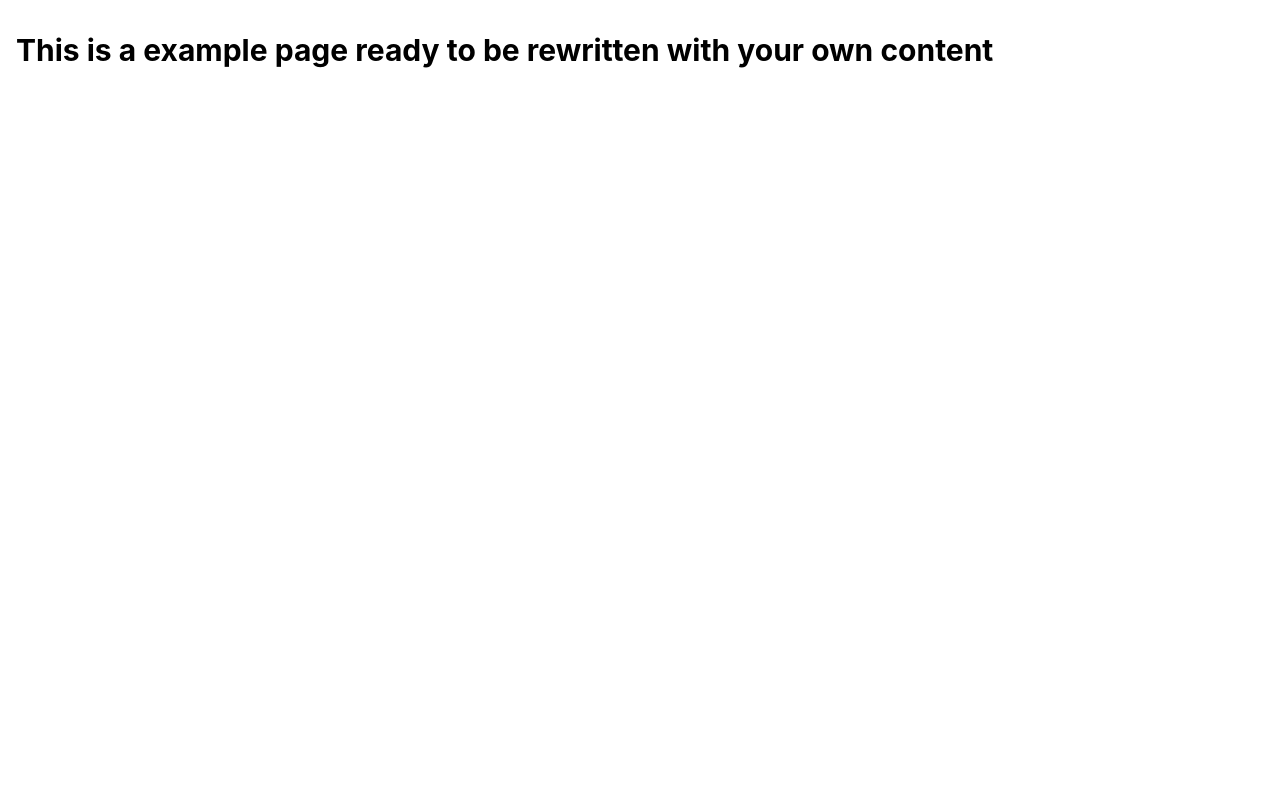
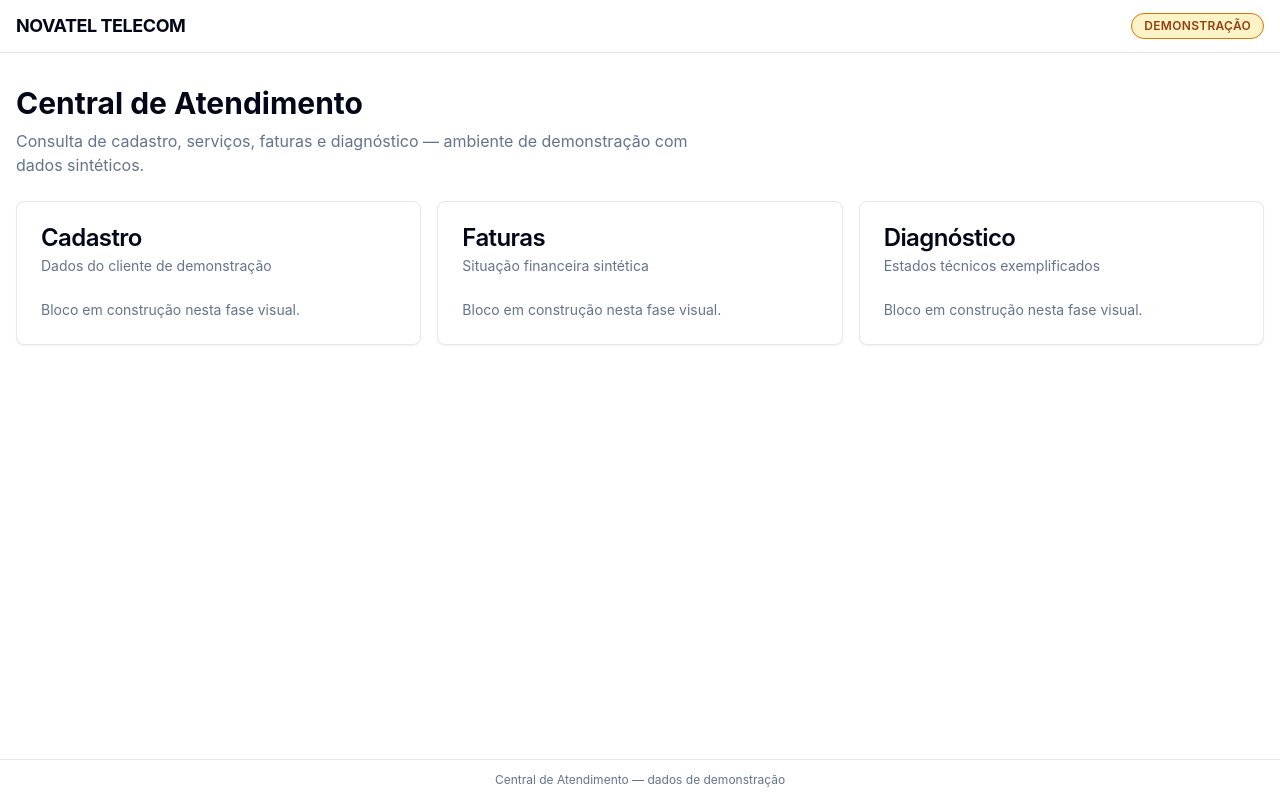
Before and after one commit to gustavoromanholinp-stack/novatel-diagnostico-do-cliente-609cge92r, a React (Vite) app: page / in a window 1280 px wide. Built offline with nearby package versions, Linux system fonts and the light colour scheme.

Commit message:
CA-V02: base visual — header NOVATEL TELECOM + selo Demonstração, tela inicial e título do site

```diff
--- a/index.html
+++ b/index.html
@@ -1,12 +1,12 @@
 <!-- HTML template for the frontend react app: https://developer.mozilla.org/en-US/docs/Web/HTML -->
 <!doctype html>
-<html lang="en">
+<html lang="pt-BR">
   <head>
     <meta charset="UTF-8" />
     <meta name="viewport" content="width=device-width, initial-scale=1.0" />
-    <title>Um incrível projeto do Skip</title>
-    <meta name="description" content="Projeto gerado usando Skip (https://goskip.dev)" />
-    <meta name="author" content="Skip (https://goskip.dev)" />
+    <title>Central de Atendimento — NOVATEL TELECOM (Demonstração)</title>
+    <meta name="description" content="Central de Atendimento NovaTel — ambiente de demonstração com dados sintéticos." />
+    <meta name="author" content="NovaTel" />
     <meta property="og:image" content="/og-image.png" />
   </head>
 
--- a/src/components/Layout.tsx
+++ b/src/components/Layout.tsx
@@ -1,13 +1,27 @@
-/* Layout Component - A component that wraps the main content of the app
-   - Use this file to add a header, footer, or other elements that should be present on every page
-   - This component is used in the App.tsx file to wrap the main content of the app */
-
 import { Outlet } from 'react-router-dom'
 
 export default function Layout() {
   return (
-    <main className="flex flex-col min-h-screen">
-      <Outlet />
+    <main className="flex min-h-screen flex-col bg-background text-foreground">
+      <header className="border-b">
+        <div className="container mx-auto flex flex-wrap items-center justify-between gap-2 px-4 py-3">
+          <span className="text-lg font-bold tracking-tight">NOVATEL TELECOM</span>
+          <span
+            className="rounded-full border border-amber-600 bg-amber-100 px-3 py-1 text-xs font-semibold uppercase tracking-wide text-amber-800"
+            aria-label="Ambiente de demonstração"
+          >
+            Demonstração
+          </span>
+        </div>
+      </header>
+      <div className="flex-1">
+        <Outlet />
+      </div>
+      <footer className="border-t py-3">
+        <div className="container mx-auto px-4 text-center text-xs text-muted-foreground">
+          Central de Atendimento — dados de demonstração
+        </div>
+      </footer>
     </main>
   )
 }
--- a/src/pages/Index.tsx
+++ b/src/pages/Index.tsx
@@ -1,10 +1,42 @@
-/* Home Page - Replace this page layout, components, content, behavior with what you want and translate to the language of the user */
+import { Card, CardContent, CardDescription, CardHeader, CardTitle } from '@/components/ui/card'
+
 const Index = () => {
   return (
-    <div className="container mx-auto py-8 px-4">
-      <h1 className="text-3xl font-bold mb-6">
-        This is a example page ready to be rewritten with your own content
-      </h1>
+    <div className="container mx-auto px-4 py-8">
+      <h1 className="text-2xl font-bold md:text-3xl">Central de Atendimento</h1>
+      <p className="mt-2 max-w-2xl text-muted-foreground">
+        Consulta de cadastro, serviços, faturas e diagnóstico — ambiente de demonstração com dados
+        sintéticos.
+      </p>
+      <div className="mt-6 grid gap-4 md:grid-cols-3">
+        <Card>
+          <CardHeader>
+            <CardTitle>Cadastro</CardTitle>
+            <CardDescription>Dados do cliente de demonstração</CardDescription>
+          </CardHeader>
+          <CardContent className="text-sm text-muted-foreground">
+            Bloco em construção nesta fase visual.
+          </CardContent>
+        </Card>
+        <Card>
+          <CardHeader>
+            <CardTitle>Faturas</CardTitle>
+            <CardDescription>Situação financeira sintética</CardDescription>
+          </CardHeader>
+          <CardContent className="text-sm text-muted-foreground">
+            Bloco em construção nesta fase visual.
+          </CardContent>
+        </Card>
+        <Card>
+          <CardHeader>
+            <CardTitle>Diagnóstico</CardTitle>
+            <CardDescription>Estados técnicos exemplificados</CardDescription>
+          </CardHeader>
+          <CardContent className="text-sm text-muted-foreground">
+            Bloco em construção nesta fase visual.
+          </CardContent>
+        </Card>
+      </div>
     </div>
   )
 }
```
Also changed, not shown: .skip.config.json.
